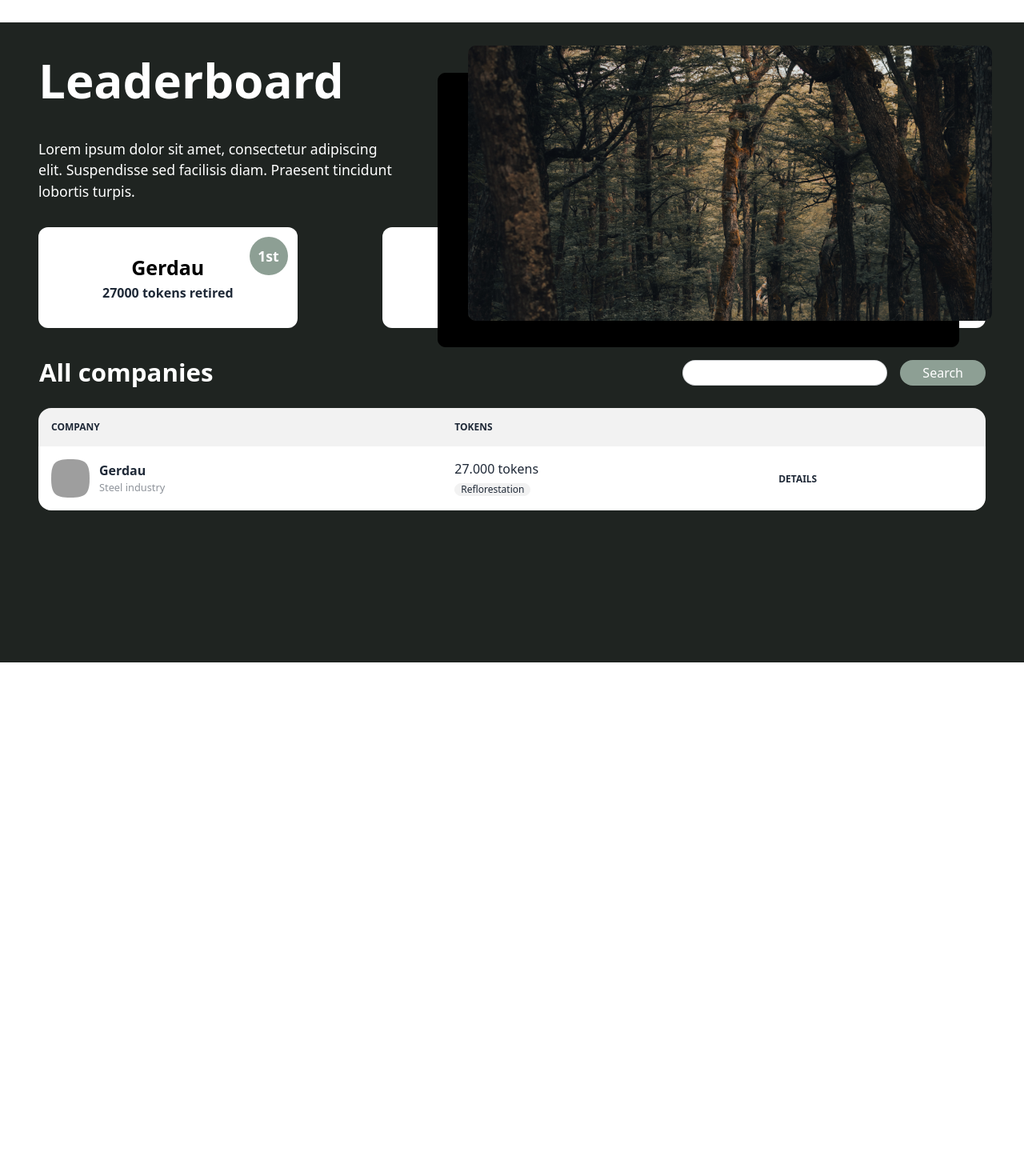
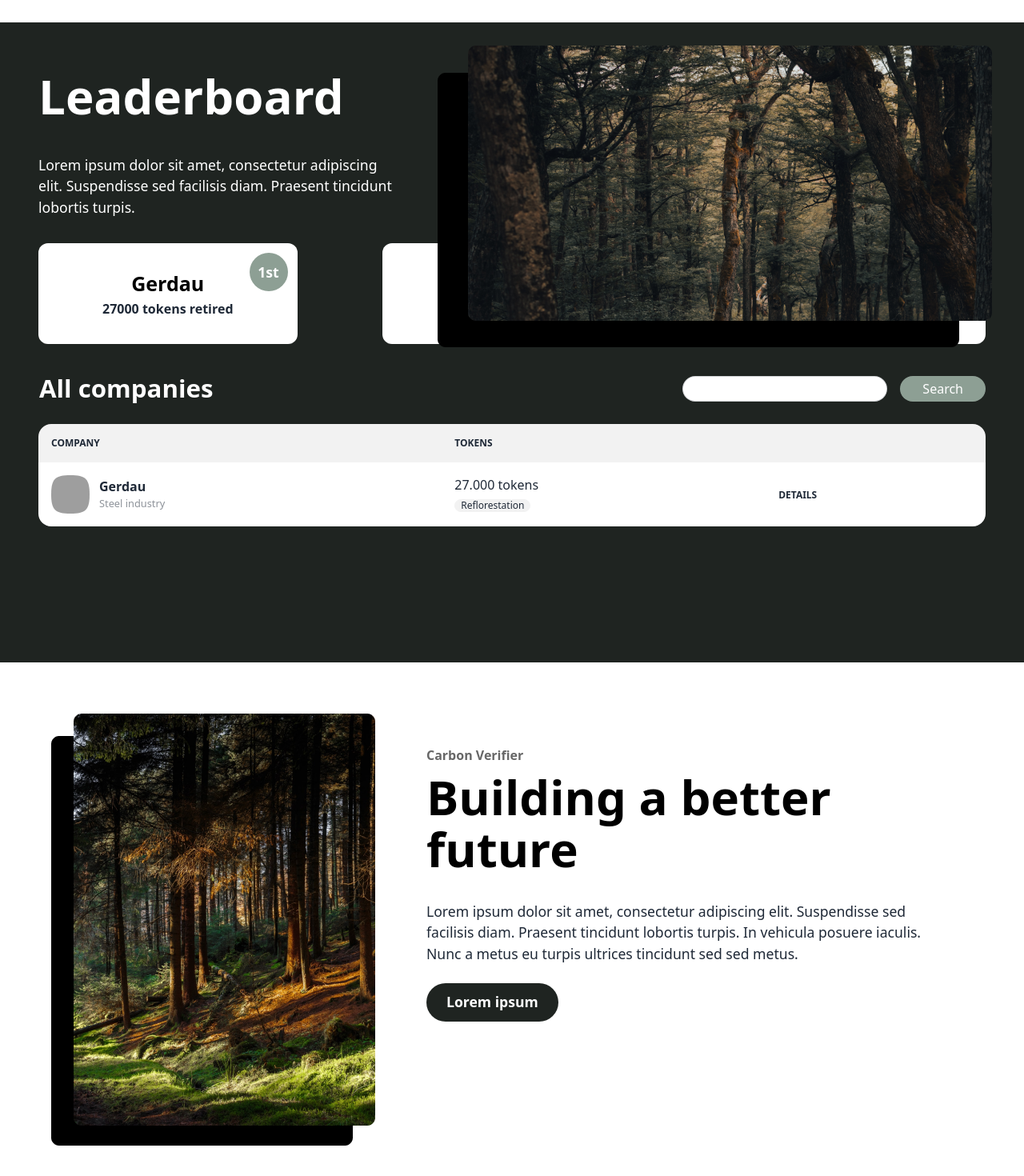
Before and after one commit to Lilium-ZenCon/frontend, a React (Vite) app: page / in a window 1280 px wide. Shown: the part 542-2012 px from the top of the page at 80% size. Before the commit the page ends 1370 px from the top, so only its background shows below. Built offline with nearby package versions, Linux system fonts and the light colour scheme; grey boxes are pictures that could not be loaded.

Commit message:
Completed Home

```diff
--- /dev/null
+++ b/src/components/Features.jsx
@@ -0,0 +1,20 @@
+import photos from '../assets/features-photos.png';
+
+export default function Features() {
+  return (
+    <div className="bg-white flex items-start justify-center gap-16 p-16 mr-16">
+      <img src={photos} className='flex-3'></img>
+      <div className='flex-1'>
+        <h4 className="text-grey font-semibold mb-2 mt-10">Carbon Verifier</h4>
+
+        <h1 className="text-6xl font-bold text-black leading-[65px] mb-8">
+        Building a better future
+        </h1>
+        <div className="text-md">
+                <p>Lorem ipsum dolor sit amet, consectetur adipiscing elit. Suspendisse sed facilisis diam. Praesent tincidunt lobortis turpis. In vehicula posuere iaculis. Nunc a metus eu turpis ultrices tincidunt sed sed metus. </p>
+                <button className="mt-6 bg-darkgreen rounded-full px-6 py-1 text-white font-semibold hover:text-black btn btn-ghost normal-case text-md">Lorem ipsum</button>
+            </div>
+      </div>
+    </div>
+  );
+}
--- a/src/components/Leaderboard.jsx
+++ b/src/components/Leaderboard.jsx
@@ -4,8 +4,8 @@ import Podium from "./Podium";
 
 export default function Leaderboard() {
     return (
-        <div className="min-h-screen bg-darkgreen px-12 pt-10">
-            <h1 className="text-6xl font-bold text-white leading-[65px] mb-10">Leaderboard</h1>
+        <div className="min-h-screen bg-darkgreen px-12 py-10">
+            <h1 className="text-6xl font-bold text-white leading-[65px] mb-10 mt-5">Leaderboard</h1>
             <p className="mt-2 text-white w-[28rem] text-md">Lorem ipsum dolor sit amet, consectetur adipiscing elit. Suspendisse sed facilisis diam. Praesent tincidunt lobortis turpis.</p>
             <div className="flex justify-between my-8">
                 <Podium place={'1st'} company={"Gerdau"} tokens={27000}/>
--- a/src/pages/Home.jsx
+++ b/src/pages/Home.jsx
@@ -1,3 +1,4 @@
+import Features from "../components/Features";
 import Hero from "../components/Hero";
 import Leaderboard from "../components/Leaderboard";
 import NavBar from "../components/NavBar";
@@ -8,6 +9,7 @@ export default function Home() {
             <NavBar/>
             <Hero/>
             <Leaderboard/>
+            <Features/>
         </div>
     )
 }
```
Also changed, not shown: src/assets/features-photos.png (added).
